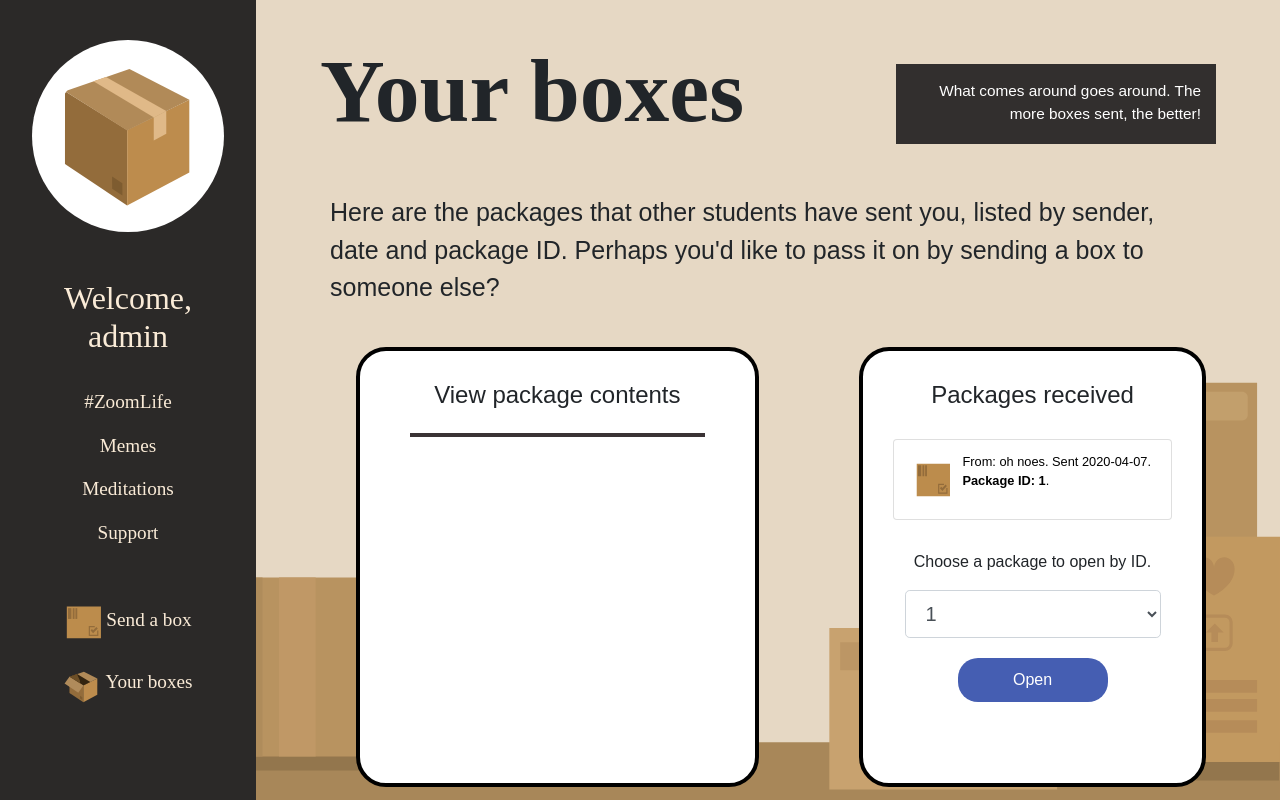
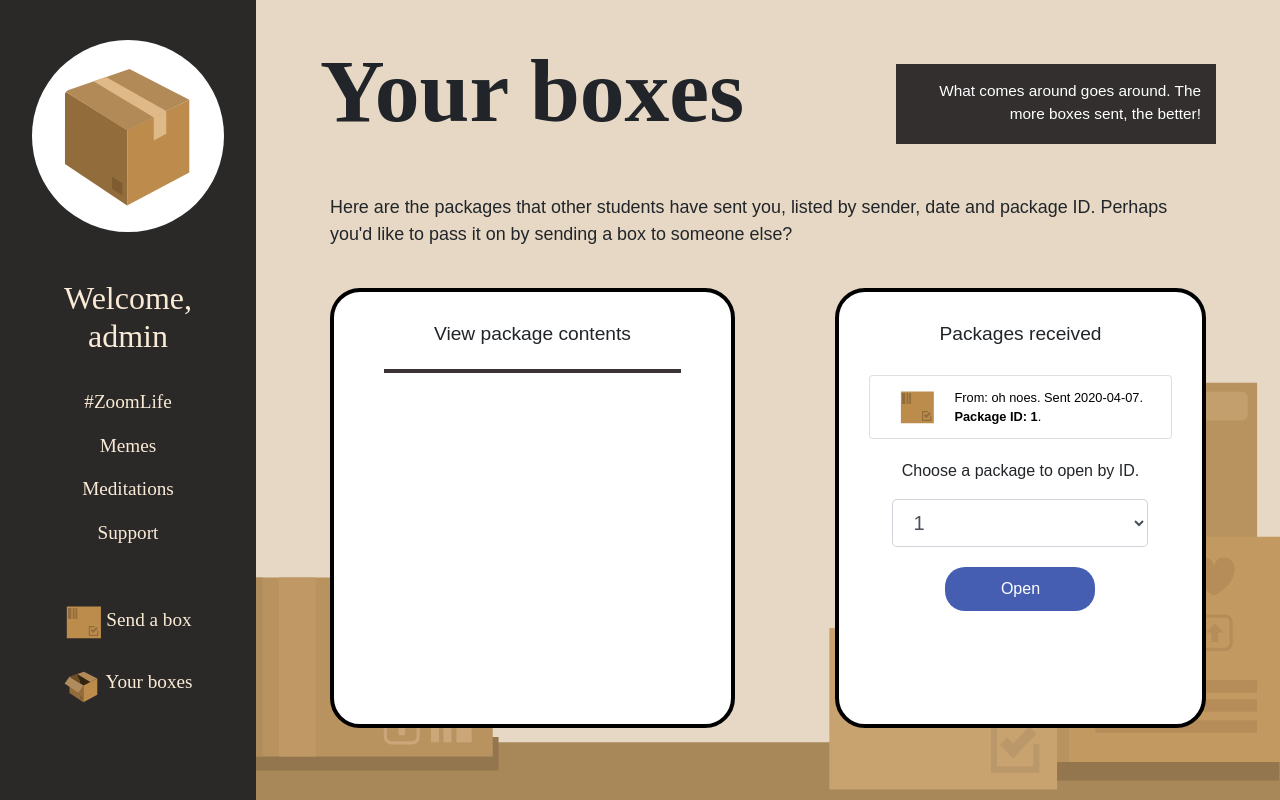
Before and after one commit to mwmlo/Boxed-In, a Flask app: page /receive in a window 1280 px wide. Run offline with Flask 2, Linux system fonts and the light colour scheme; a user stored in the database is signed in; data comes from the database, SQL or seed files in the repository; some libraries are stand-ins or nearby versions.

Commit message:
Fixed styling

```diff
--- a/app/__init__.py
+++ b/app/__init__.py
@@ -1,7 +1,7 @@
 import os
 
 from flask import Flask, flash, redirect, render_template, request, session
-from flask.ext.session import Session
+from flask_session import Session
 from tempfile import mkdtemp
 
 from werkzeug.exceptions import default_exceptions, HTTPException, InternalServerError
--- a/app/static/send.css
+++ b/app/static/send.css
@@ -4,7 +4,7 @@
 
 #subtitle {
     display: block;
-  font-size: 25px;
+  font-size: 1.4vw;
   font-family: "Work Sans", sans-serif;
   text-align: left;
   margin-bottom: 5vh;
@@ -15,6 +15,7 @@
   flex-direction: row;
   justify-content: space-between;
   text-align: center;
+  align-content: center;
 }
 
 #boxMainView {
@@ -41,9 +42,13 @@
   display: flex;
   align-items: center;
   justify-content: center;
-  font-size: 20px;
+  font-size: 1.2vw;
   margin: 2vh;
   padding: 10px;
+}
+
+.box h4 {
+  font-size: 1.5vw;
 }
 
 /* Menu to add items to box */
@@ -63,7 +68,7 @@
   justify-content: center;
   border-radius: 50px;
   border: none;
-  font-size: 25px;
+  font-size: 1.3vw;
   font-family: "Work Sans", sans-serif;
 }
 
@@ -106,13 +111,13 @@
 /* Choose boxes to view in receive screen */
 
 #chooseBox {
-    width: 30vw;
+    width: 50vw;
     height: 55vh;
 }
 
 #viewBox {
-    margin-left: 2vw;
-    width: 35vw;
+    margin: 0;
+    width: 55vw;
     height: 55vh;
     overflow-y: auto;
 }
@@ -141,6 +146,9 @@
     display: flex;
     flex-direction: row;
     justify-content: space-evenly;
+    align-content: center;
+    margin-bottom: 0;
+    height: 8vh;
 }
 
 /* Select box to view */
--- a/app/templates/send.html
+++ b/app/templates/send.html
@@ -18,8 +18,7 @@
 
 {% block main %}
 
-<p id="subtitle">Create a collection of stories, memes, meditations, support posts and messages to send to another
-    student. Once your box has been opened, its contents will also be shared to other users.</p>
+<p id="subtitle">Create a collection of stories, memes, meditations, support posts and messages to send to another student. Once your box has been opened, its contents will also be shared to other users.</p>
 
 <div class="boxScreen">
 
```
